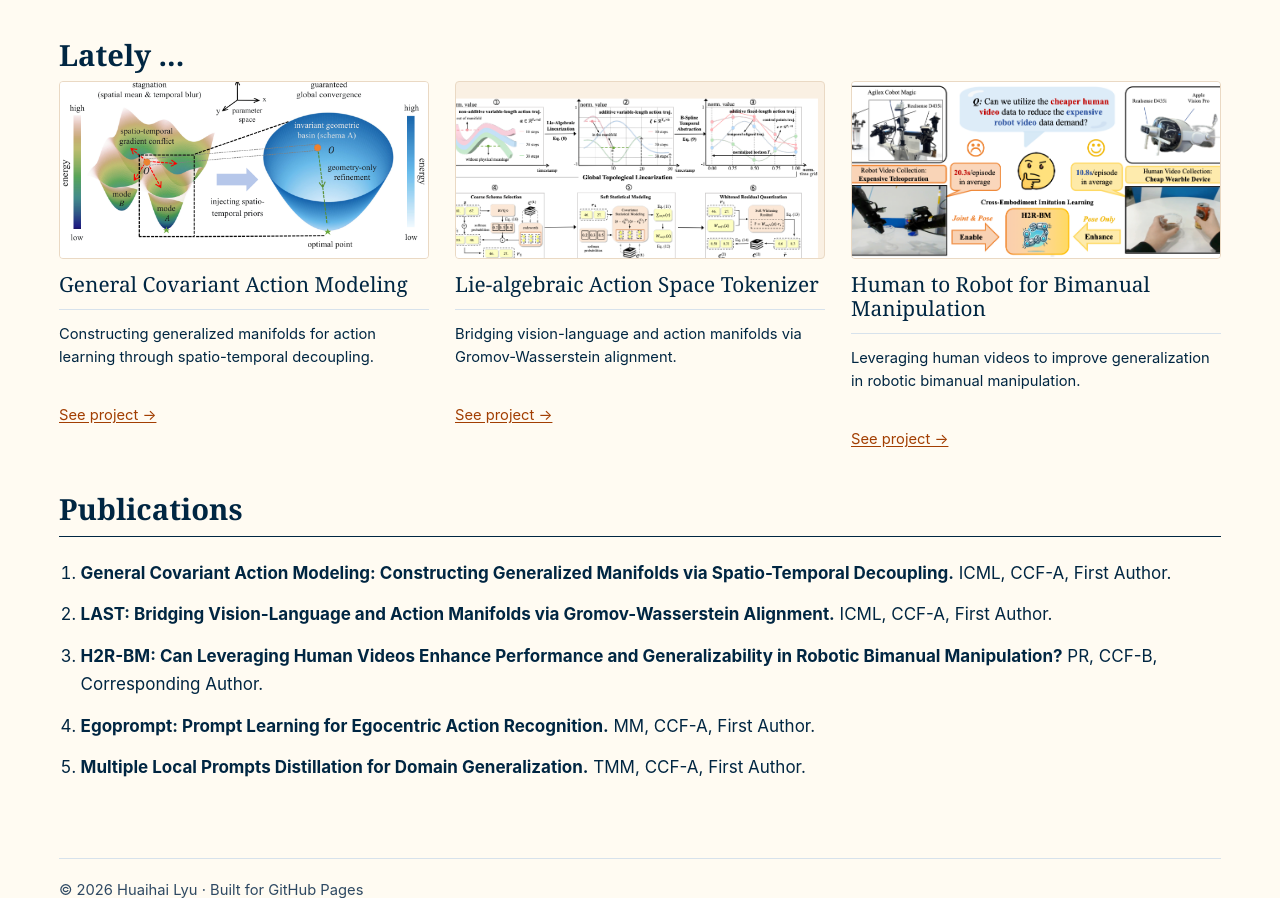
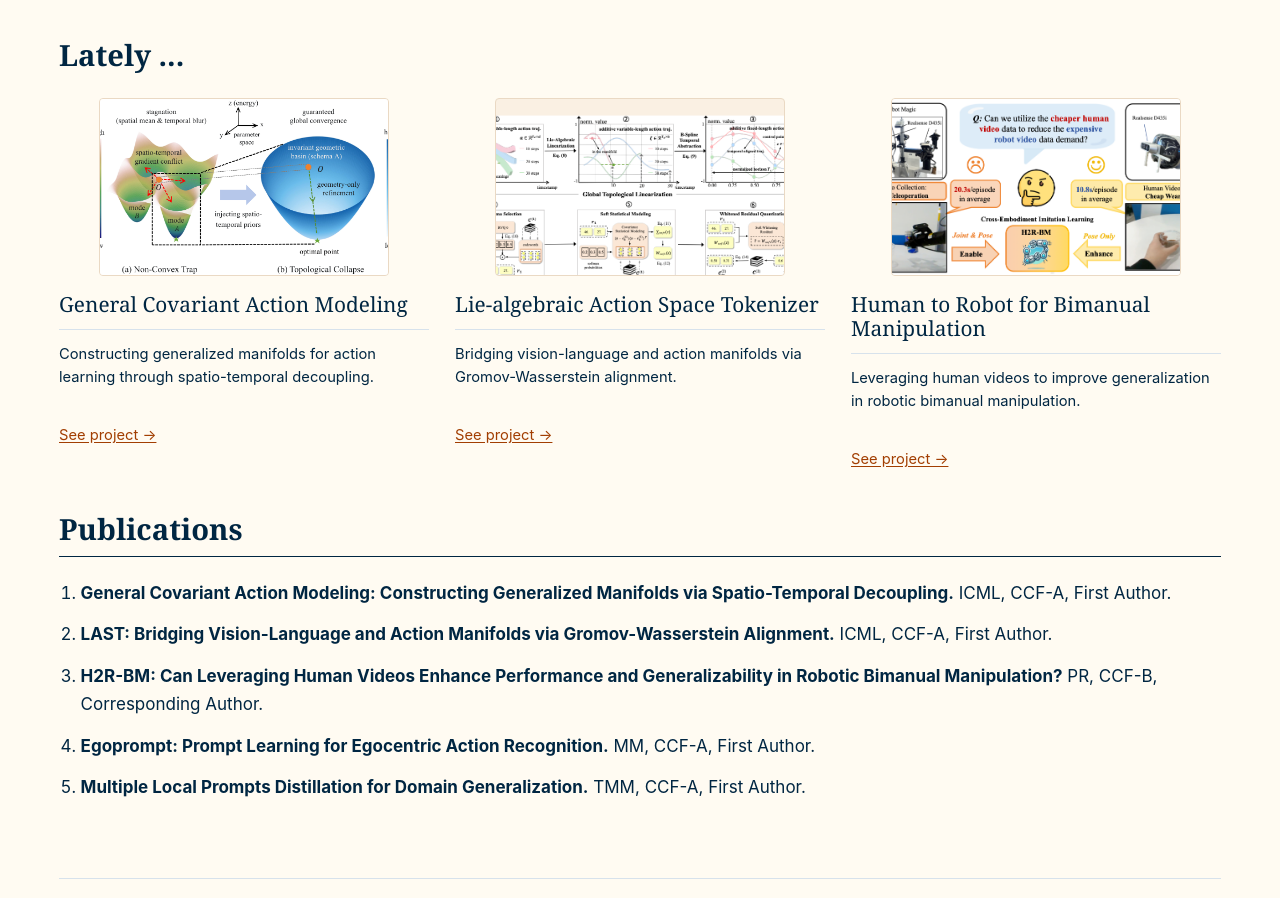
Before and after one commit to huaihailv/huaihailv.github.io, a plain HTML site: page index.html in a window 1280 px wide. Shown: the part 1416-2314 px from the top of the page. Drawn offline with Linux system fonts and the light colour scheme.

Commit message:
Refine homepage layout: index.html

```diff
--- a/index.html
+++ b/index.html
@@ -123,19 +123,25 @@
         <h2 id="projects-title">Lately ...</h2>
         <div class="project-grid">
           <article class="project-card">
-            <img src="assets/images/gam-overview.png" alt="Teaser diagram for General Covariant Action Modeling">
+            <figure class="project-figure">
+              <img src="assets/images/gam-overview.png" alt="Teaser diagram for General Covariant Action Modeling">
+            </figure>
             <h3>General Covariant Action Modeling</h3>
             <p>Constructing generalized manifolds for action learning through spatio-temporal decoupling.</p>
             <a href="#publications">See project -></a>
           </article>
           <article class="project-card">
-            <img src="assets/images/last.png" alt="Diagram for Lie-algebraic Action Space Tokenizer">
+            <figure class="project-figure">
+              <img src="assets/images/last.png" alt="Diagram for Lie-algebraic Action Space Tokenizer">
+            </figure>
             <h3>Lie-algebraic Action Space Tokenizer</h3>
             <p>Bridging vision-language and action manifolds via Gromov-Wasserstein alignment.</p>
             <a href="#publications">See project -></a>
           </article>
           <article class="project-card">
-            <img src="assets/images/h2r-teaser.png" alt="Teaser diagram for Human to Robot for Bimanual Manipulation">
+            <figure class="project-figure">
+              <img src="assets/images/h2r-teaser.png" alt="Teaser diagram for Human to Robot for Bimanual Manipulation">
+            </figure>
             <h3>Human to Robot for Bimanual Manipulation</h3>
             <p>Leveraging human videos to improve generalization in robotic bimanual manipulation.</p>
             <a href="#publications">See project -></a>
```
